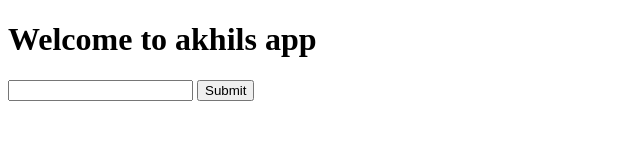
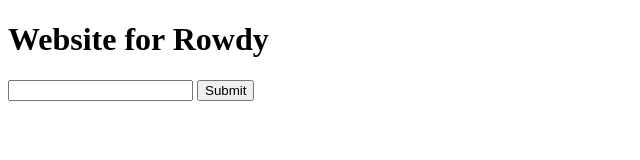
Before and after one commit to SRIIAKHILLESSH/English-to-Telugu-chat-language, a plain HTML site: page index.html in a window 1280 px wide. Shown: the whole page, without its empty margins (0-640 px from the left). Drawn offline with Linux system fonts and the light colour scheme.

Commit message:
Update index.html

```diff
--- a/index.html
+++ b/index.html
@@ -9,7 +9,7 @@
 </head>
 
 <body>
-    <h1>Welcome to akhils app</h1>
+    <h1>Website for Rowdy</h1>
     <form action="/" method="post">
         <input type="text" name="text">
         <button type="submit">Submit</button>
```
